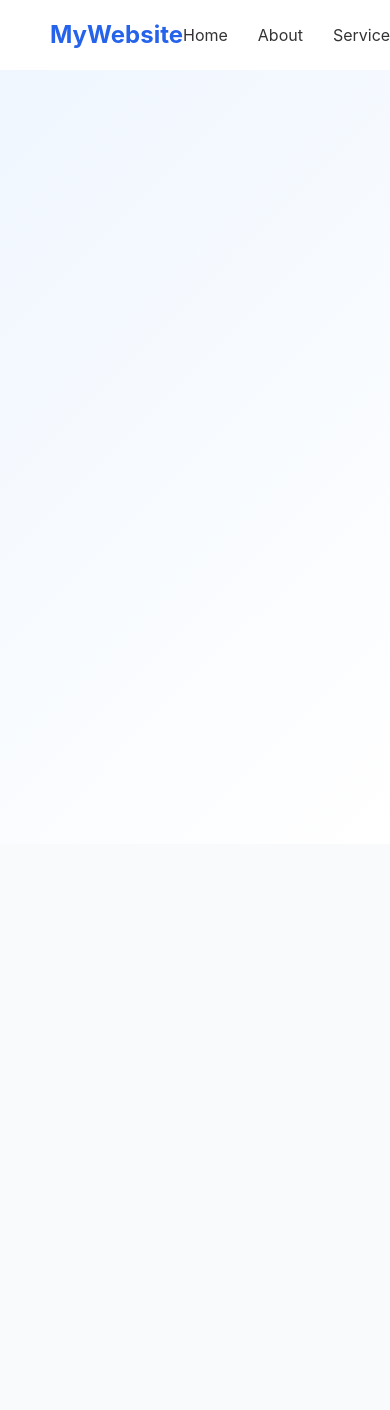
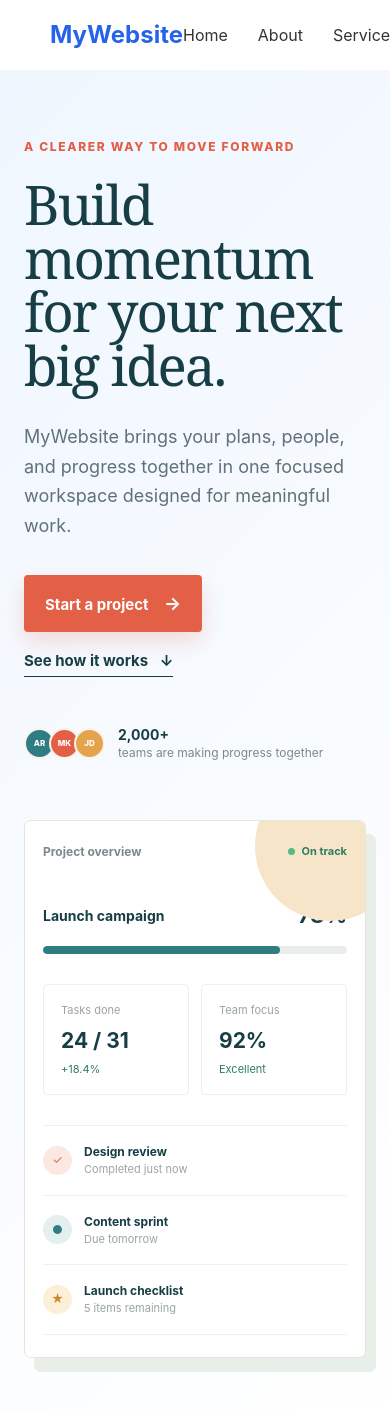
Before and after one commit to bhaveshbuiledup-glitch/mywebsite, a React (Vite) app: page / in a window 390 px wide. Shown: the top 1410 px of the page. Before the commit the page ends 844 px from the top, so only its background shows below. Built offline with nearby package versions, Linux system fonts and the light colour scheme.

Commit message:
Add responsive hero section

```diff
--- a/src/App.css
+++ b/src/App.css
@@ -1,184 +1,66 @@
-.counter {
-  font-size: 16px;
-  padding: 5px 10px;
-  border-radius: 5px;
-  color: var(--accent);
-  background: var(--accent-bg);
-  border: 2px solid transparent;
-  transition: border-color 0.3s;
-  margin-bottom: 24px;
-
-  &:hover {
-    border-color: var(--accent-border);
-  }
-  &:focus-visible {
-    outline: 2px solid var(--accent);
-    outline-offset: 2px;
-  }
+.hero {
+  min-height: calc(100vh - 70px);
+  max-width: 1240px;
+  margin: 0 auto;
+  padding: 92px 50px 110px;
+  display: grid;
+  grid-template-columns: minmax(0, 1fr) minmax(390px, 0.86fr);
+  align-items: center;
+  gap: clamp(48px, 8vw, 120px);
 }
 
-.hero {
-  position: relative;
+.hero-copy { max-width: 620px; }
+.eyebrow { color: #e35f46; font-size: 12px; font-weight: 800; letter-spacing: .14em; text-transform: uppercase; margin: 0 0 22px; }
+.hero h1 { color: #173d45; font-family: Georgia, serif; font-size: clamp(48px, 6vw, 82px); font-weight: 500; letter-spacing: -2px; line-height: .98; margin: 0; }
+.hero-text { color: #607178; font-size: 18px; line-height: 1.65; max-width: 500px; margin: 30px 0 34px; }
+.hero-actions { display: flex; align-items: center; gap: 26px; flex-wrap: wrap; }
+.hero-actions a { font-size: 15px; font-weight: 700; text-decoration: none; transition: transform .2s ease, box-shadow .2s ease; }
+.hero-actions a:hover { transform: translateY(-2px); }
+.primary-action { color: #fff; background: #e35f46; border-radius: 4px; padding: 15px 21px; box-shadow: 0 10px 22px rgba(227, 95, 70, .2); }
+.primary-action span { margin-left: 12px; font-size: 18px; }
+.secondary-action { color: #173d45; border-bottom: 1px solid #173d45; padding-bottom: 4px; }
+.secondary-action span { margin-left: 8px; }
+.hero-proof { display: flex; align-items: center; gap: 13px; margin-top: 68px; }
+.hero-proof p { color: #7b898d; font-size: 12px; line-height: 1.4; margin: 0; }
+.hero-proof strong { color: #173d45; display: block; font-size: 14px; }
+.avatar-stack { display: flex; }
+.avatar-stack span { width: 31px; height: 31px; display: grid; place-items: center; margin-left: -6px; border: 2px solid #f6f4ed; border-radius: 50%; color: #fff; background: #e35f46; font-size: 8px; font-weight: 800; }
+.avatar-stack span:first-child { margin-left: 0; background: #2f7d82; }
+.avatar-stack span:last-child { background: #e5a44b; }
+.hero-visual { position: relative; overflow: hidden; color: #173d45; background: #fff; border: 1px solid #e5e7df; border-radius: 7px; padding: 30px; box-shadow: 18px 24px 0 #e8eee8; }
+.hero-visual::before { content: ''; position: absolute; right: -40px; top: -50px; width: 150px; height: 150px; border-radius: 50%; background: #f7e5c9; }
+.visual-topline, .progress-heading > div, .activity-list > div { display: flex; align-items: center; justify-content: space-between; }
+.visual-topline { position: relative; margin-bottom: 38px; color: #7b898d; font-size: 12px; font-weight: 700; }
+.status-dot { color: #2f7d62; font-size: 11px; }
+.status-dot::before { content: ''; display: inline-block; width: 7px; height: 7px; margin-right: 6px; border-radius: 50%; background: #55b989; }
+.progress-heading > div { font-size: 14px; font-weight: 700; }
+.progress-heading strong { font-size: 22px; }
+.progress-bar { height: 8px; overflow: hidden; margin-top: 14px; border-radius: 20px; background: #e9eeea; }
+.progress-bar span { display: block; width: 78%; height: 100%; border-radius: inherit; background: #2f7d82; }
+.visual-grid { display: grid; grid-template-columns: 1fr 1fr; gap: 12px; margin: 30px 0; }
+.mini-stat { padding: 17px; border: 1px solid #edf0eb; border-radius: 4px; }
+.mini-stat span, .mini-stat em, .activity-list small { display: block; color: #9aa5a4; font-size: 11px; font-style: normal; }
+.mini-stat strong { display: block; margin: 7px 0 4px; font-size: 21px; }
+.mini-stat em { color: #2f7d62; }
+.activity-list { border-top: 1px solid #edf0eb; }
+.activity-list > div { gap: 12px; padding: 17px 0; border-bottom: 1px solid #edf0eb; }
+.activity-icon { width: 29px; height: 29px; display: grid; place-items: center; flex: 0 0 auto; border-radius: 50%; font-size: 12px; }
+.activity-icon.coral { color: #e35f46; background: #fbe8e3; }
+.activity-icon.blue { color: #2f7d82; background: #e3f0ef; }
+.activity-icon.yellow { color: #c7882e; background: #fbefd7; }
+.activity-list p { flex: 1; margin: 0; font-size: 12px; }
+.activity-list p strong, .activity-list p small { display: block; }
+.activity-list b { color: #81908f; font-size: 10px; font-weight: 600; }
 
-  .base,
-  .framework,
-  .vite {
-    inset-inline: 0;
-    margin: 0 auto;
-  }
-
-  .base {
-    width: 170px;
-    position: relative;
-    z-index: 0;
-  }
-
-  .framework,
-  .vite {
-    position: absolute;
-  }
-
-  .framework {
-    z-index: 1;
-    top: 34px;
-    height: 28px;
-    transform: perspective(2000px) rotateZ(300deg) rotateX(44deg) rotateY(39deg)
-      scale(1.4);
-  }
-
-  .vite {
-    z-index: 0;
-    top: 107px;
-    height: 26px;
-    width: auto;
-    transform: perspective(2000px) rotateZ(300deg) rotateX(40deg) rotateY(39deg)
-      scale(0.8);
-  }
+@media (max-width: 800px) {
+  .hero { min-height: auto; grid-template-columns: 1fr; padding: 68px 24px 80px; gap: 58px; }
+  .hero h1 { font-size: clamp(48px, 14vw, 70px); }
+  .hero-proof { margin-top: 48px; }
+  .hero-visual { max-width: 560px; width: 100%; box-shadow: 10px 14px 0 #e8eee8; }
 }
 
-#center {
-  display: flex;
-  flex-direction: column;
-  gap: 25px;
-  place-content: center;
-  place-items: center;
-  flex-grow: 1;
-
-  @media (max-width: 1024px) {
-    padding: 32px 20px 24px;
-    gap: 18px;
-  }
+@media (max-width: 520px) {
+  .hero-visual { padding: 22px 18px; }
+  .hero-actions { gap: 18px; }
+  .activity-list b { display: none; }
 }
-
-#next-steps {
-  display: flex;
-  border-top: 1px solid var(--border);
-  text-align: left;
-
-  & > div {
-    flex: 1 1 0;
-    padding: 32px;
-    @media (max-width: 1024px) {
-      padding: 24px 20px;
-    }
-  }
-
-  .icon {
-    margin-bottom: 16px;
-    width: 22px;
-    height: 22px;
-  }
-
-  @media (max-width: 1024px) {
-    flex-direction: column;
-    text-align: center;
-  }
-}
-
-#docs {
-  border-right: 1px solid var(--border);
-
-  @media (max-width: 1024px) {
-    border-right: none;
-    border-bottom: 1px solid var(--border);
-  }
-}
-
-#next-steps ul {
-  list-style: none;
-  padding: 0;
-  display: flex;
-  gap: 8px;
-  margin: 32px 0 0;
-
-  .logo {
-    height: 18px;
-  }
-
-  a {
-    color: var(--text-h);
-    font-size: 16px;
-    border-radius: 6px;
-    background: var(--social-bg);
-    display: flex;
-    padding: 6px 12px;
-    align-items: center;
-    gap: 8px;
-    text-decoration: none;
-    transition: box-shadow 0.3s;
-
-    &:hover {
-      box-shadow: var(--shadow);
-    }
-    .button-icon {
-      height: 18px;
-      width: 18px;
-    }
-  }
-
-  @media (max-width: 1024px) {
-    margin-top: 20px;
-    flex-wrap: wrap;
-    justify-content: center;
-
-    li {
-      flex: 1 1 calc(50% - 8px);
-    }
-
-    a {
-      width: 100%;
-      justify-content: center;
-      box-sizing: border-box;
-    }
-  }
-}
-
-#spacer {
-  height: 88px;
-  border-top: 1px solid var(--border);
-  @media (max-width: 1024px) {
-    height: 48px;
-  }
-}
-
-.ticks {
-  position: relative;
-  width: 100%;
-
-  &::before,
-  &::after {
-    content: '';
-    position: absolute;
-    top: -4.5px;
-    border: 5px solid transparent;
-  }
-
-  &::before {
-    left: 0;
-    border-left-color: var(--border);
-  }
-  &::after {
-    right: 0;
-    border-right-color: var(--border);
-  }
-}
--- a/src/App.jsx
+++ b/src/App.jsx
@@ -1,9 +1,52 @@
 import Navbar from "./components/Navbar";
+import "./App.css";
 
 function App() {
   return (
     <>
       <Navbar />
+      <main>
+        <section className="hero" id="home">
+          <div className="hero-copy">
+            <p className="eyebrow">A clearer way to move forward</p>
+            <h1>Build momentum for your next big idea.</h1>
+            <p className="hero-text">
+              MyWebsite brings your plans, people, and progress together in one
+              focused workspace designed for meaningful work.
+            </p>
+            <div className="hero-actions">
+              <a className="primary-action" href="#contact">Start a project <span aria-hidden="true">&#8594;</span></a>
+              <a className="secondary-action" href="#about">See how it works <span aria-hidden="true">&#8595;</span></a>
+            </div>
+            <div className="hero-proof">
+              <div className="avatar-stack" aria-hidden="true">
+                <span>AR</span><span>MK</span><span>JD</span>
+              </div>
+              <p><strong>2,000+</strong> teams are making progress together</p>
+            </div>
+          </div>
+
+          <div className="hero-visual" aria-label="Project progress overview">
+            <div className="visual-topline">
+              <span>Project overview</span>
+              <span className="status-dot">On track</span>
+            </div>
+            <div className="progress-heading">
+              <div><span>Launch campaign</span><strong>78%</strong></div>
+              <div className="progress-bar"><span /></div>
+            </div>
+            <div className="visual-grid">
+              <div className="mini-stat"><span>Tasks done</span><strong>24 / 31</strong><em>+18.4%</em></div>
+              <div className="mini-stat"><span>Team focus</span><strong>92%</strong><em>Excellent</em></div>
+            </div>
+            <div className="activity-list">
+              <div><span className="activity-icon coral">&#10003;</span><p><strong>Design review</strong><small>Completed just now</small></p><b>Done</b></div>
+              <div><span className="activity-icon blue">&#9679;</span><p><strong>Content sprint</strong><small>Due tomorrow</small></p><b>In progress</b></div>
+              <div><span className="activity-icon yellow">&#9733;</span><p><strong>Launch checklist</strong><small>5 items remaining</small></p><b>Upcoming</b></div>
+            </div>
+          </div>
+        </section>
+      </main>
     </>
   );
 }
```
